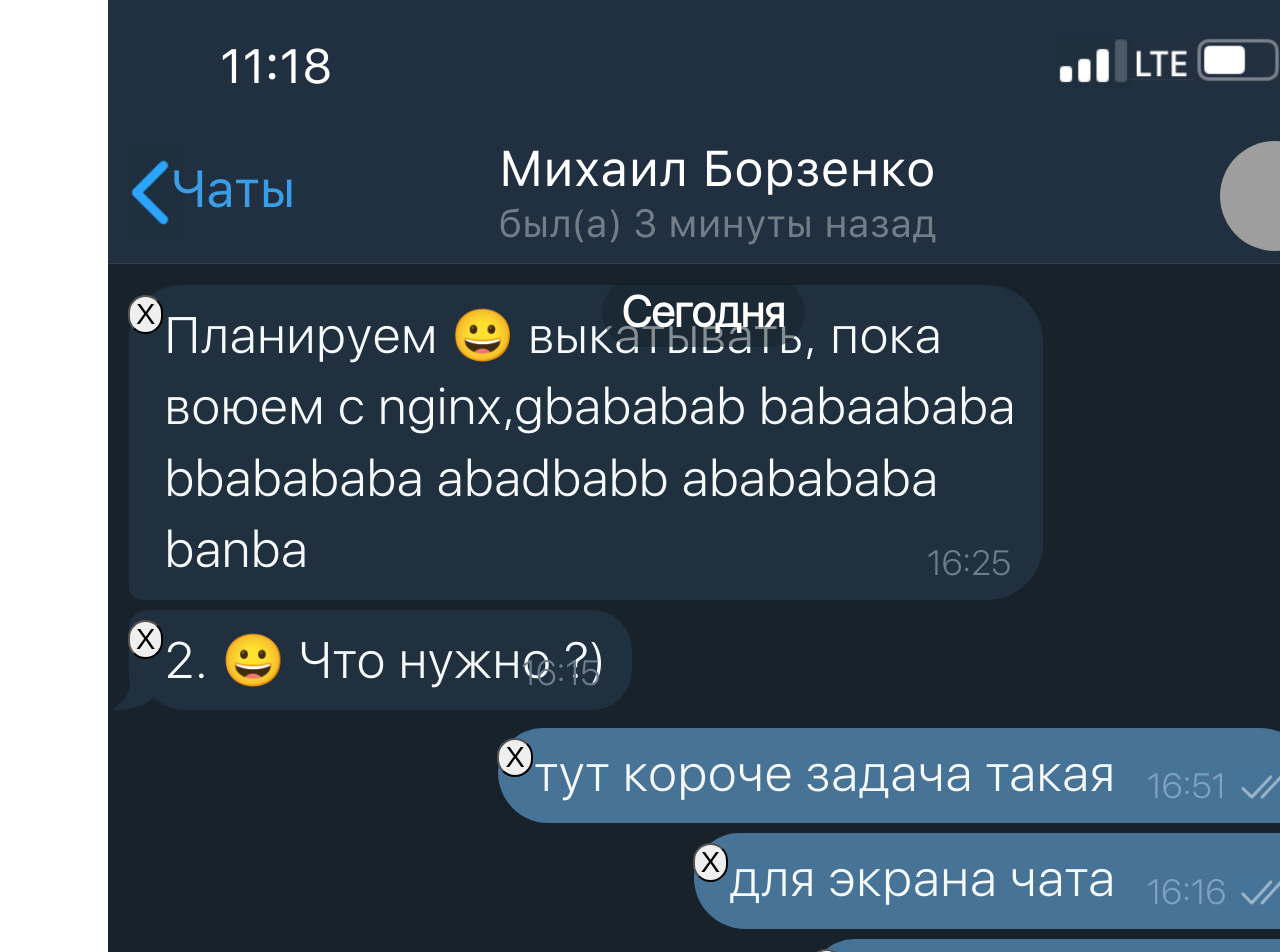
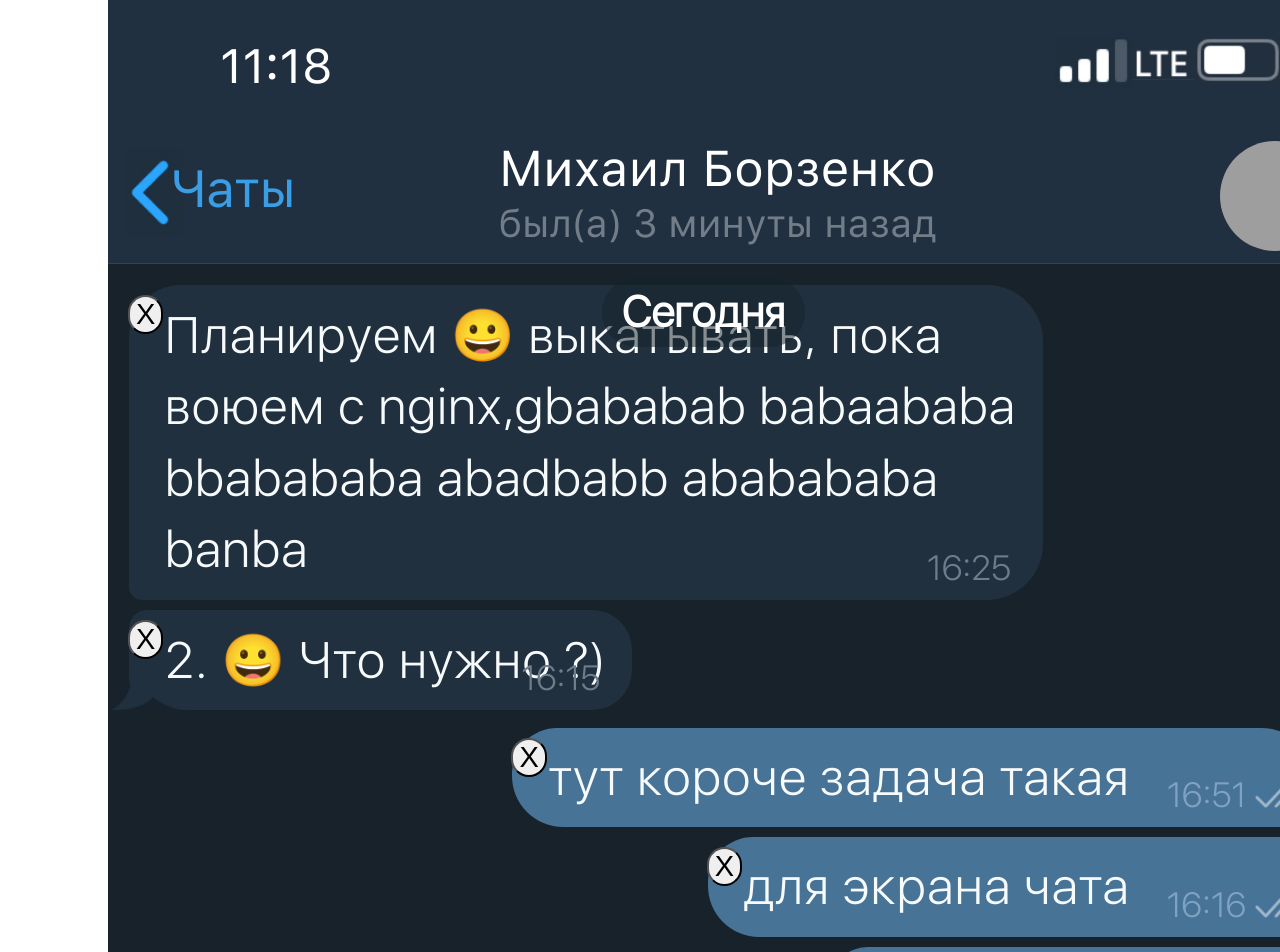
Before and after one commit to Borzenko/telegram-messages-creator, a Vue app: page / in a window 1280 px wide. Shown: the top 952 px of the page. Built offline with nearby package versions, Linux system fonts and the light colour scheme; grey boxes are pictures that could not be loaded.

Commit message:
changeStylePadding

```diff
--- a/src/components/Chat.vue
+++ b/src/components/Chat.vue
@@ -119,7 +119,7 @@ export default {
             console.log(this.$refs[`message_` + index][0].clientHeight)
         if(this.$refs[`message_` + index][0].clientHeight < 100) {
 
-          this.$refs[`message_` + index][0].style.paddingRight = '200px';
+          this.$refs[`message_` + index][0].style.paddingRight = '178px';
         }
 
       }, 1)
@@ -210,13 +210,13 @@ export default {
 .message-block {
     width: 100%;
     float: right;
-    padding: 0 22px;
+    padding: 0 20px;
     padding-left: 0px;
 }
 .message span {
     position: absolute;
     right: 32px;
-    bottom: 13px;
+    bottom: 8px;
     color: #6D7D8C;
     font-size: 35px;
     /*  margin-left: 24px; */
@@ -240,7 +240,7 @@ export default {
 .message span img {
     width: 44px;
     margin-bottom: -3px;
-    margin-left: 6px;
+
 }
 .message {
     margin-top: 2px;
@@ -277,16 +277,20 @@ export default {
     width: 84px;
 }
 .message-send {
-    padding-top: 9px !important;
+    padding-top: 13px !important;
     float: right;
     /* ackground-color: #3B6A96; */
     background-color: #477397;
     margin-bottom: 8px;
     border-radius: 45px 20px 20px 51px;
 }
+.message-send p{
+  margin-right:10px;
+}
 .message-send span {
     /* color: #85B0CF; */
-    color: #80A2C2
+    color: #80A2C2;
+    right: 20px !important;
 }
 .message-send.first-message {
     margin-top: 10px;
```
